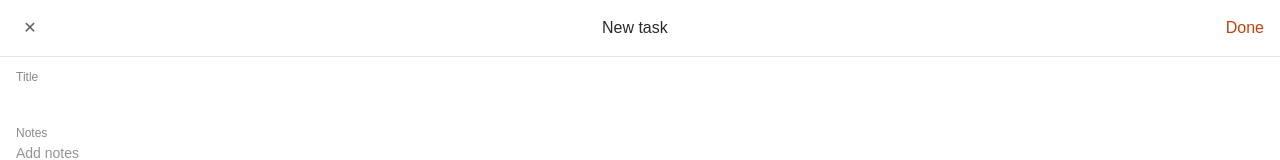
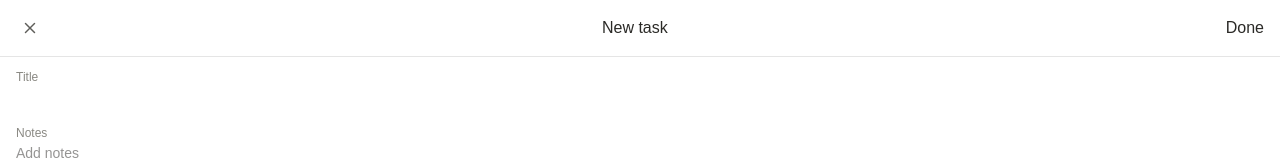
Before and after one commit to bohdan-kolomiiets/skelar-todoist, a Next.js app: page /inbox in a window 1280 px wide. Both pictures are taken after a click on the button "+ Add task". Shown: the top 160 px of the page. Built offline with nearby package versions, Linux system fonts and the light colour scheme.

Commit message:
feat(ui): Tabler flag + editor close icon; neutral editor Done

```diff
--- a/src/components/task/PriorityFlag.tsx
+++ b/src/components/task/PriorityFlag.tsx
@@ -1,7 +1,9 @@
+import { IconFlagFilled } from "@tabler/icons-react";
+
 export function PriorityFlag() {
   return (
-    <span aria-label="High priority" title="High priority" className="text-text-danger">
-      ⚑
+    <span aria-label="High priority" title="High priority" className="inline-flex text-text-danger">
+      <IconFlagFilled size={15} aria-hidden />
     </span>
   );
 }
--- a/src/components/task/TaskEditorSheet.tsx
+++ b/src/components/task/TaskEditorSheet.tsx
@@ -1,6 +1,7 @@
 "use client";
 
 import { useState } from "react";
+import { IconX } from "@tabler/icons-react";
 import type { Task, TaskDraft, TimeOfDay, Priority } from "@/lib/task/types";
 import { TagsInput } from "./TagsInput";
 
@@ -32,9 +33,9 @@ export function TaskEditorSheet({ open, initial, title = "Edit task", onClose, o
   return (
     <div className="fixed inset-0 z-50 flex flex-col bg-surface-2" role="dialog" aria-label={title}>
       <header className="flex items-center justify-between border-b border-border px-4 py-1.5">
-        <button type="button" onClick={onClose} aria-label="Close" className="-ml-2 flex h-11 w-11 items-center justify-center text-text-secondary">✕</button>
+        <button type="button" onClick={onClose} aria-label="Close" className="-ml-2 flex h-11 w-11 items-center justify-center text-text-secondary"><IconX size={18} aria-hidden /></button>
         <span className="font-medium">{title}</span>
-        <button type="button" onClick={() => onSave(draft)} className="-mr-2 flex min-h-11 items-center px-2 font-medium text-text-accent">Done</button>
+        <button type="button" onClick={() => onSave(draft)} className="-mr-2 flex min-h-11 items-center px-2 font-medium text-text-primary">Done</button>
       </header>
 
       <div className="flex-1 overflow-y-auto px-4 py-3">
```
Also changed, not shown: 1 other file (tests, documents, lock files or other folders).
